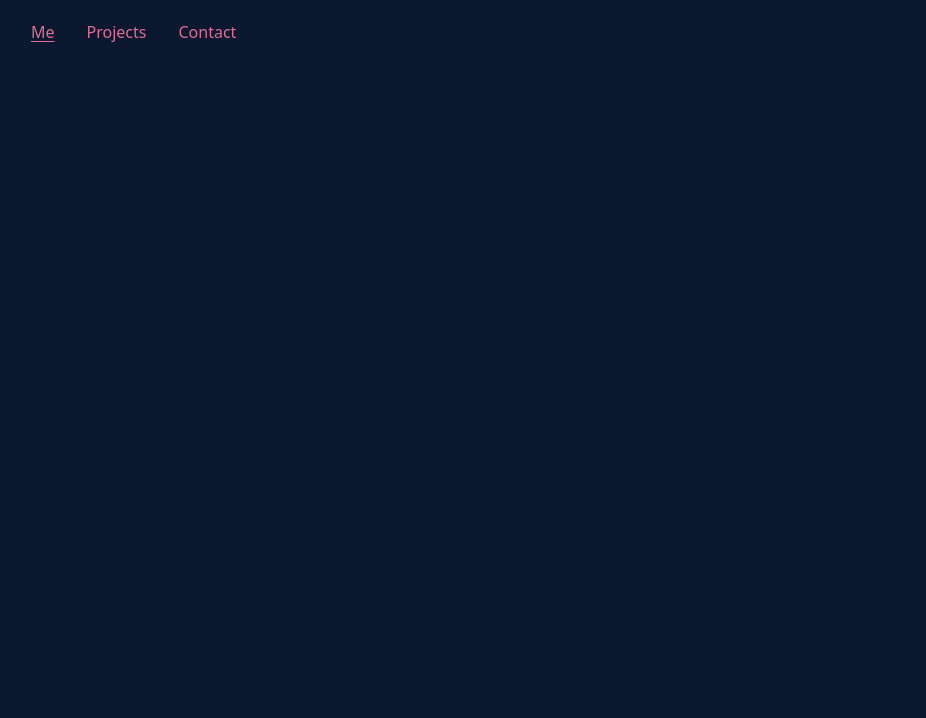
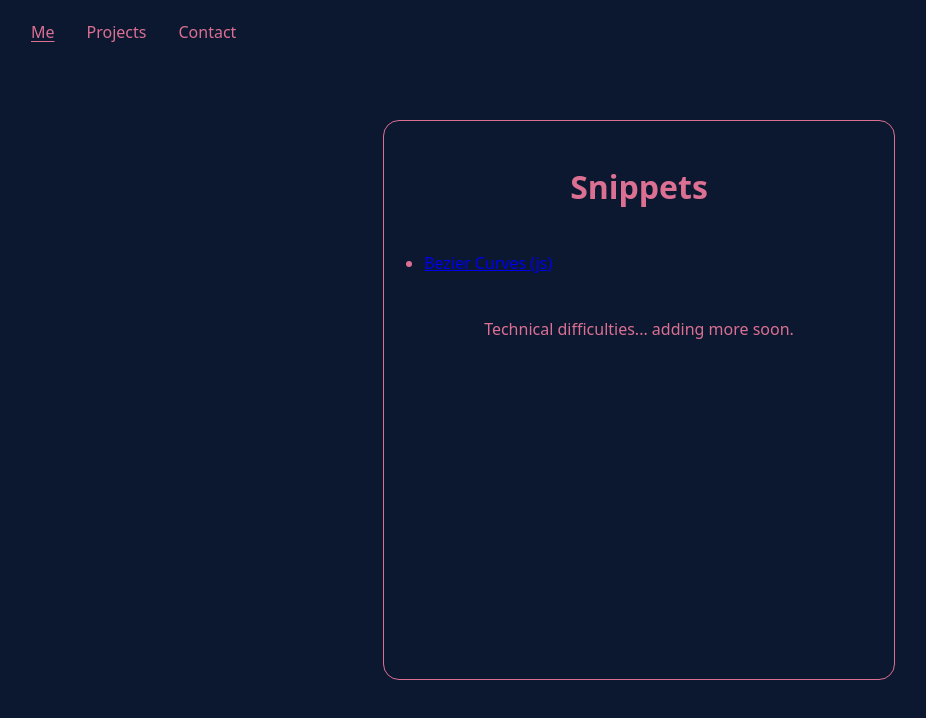
Before and after one commit to Tobejizzle/tobias.github.io, a plain HTML site: page sims/sims.html in a window 1280 px wide. Shown: the whole page, without its empty margins (1-927 px from the left). Drawn offline with Linux system fonts and the light colour scheme.

Commit message:
Update sims.html

```diff
--- a/sims/sims.html
+++ b/sims/sims.html
@@ -14,6 +14,25 @@
             <a onclick="scrollView('contact_page');">Contact</a>
         </div>
 
+        <div class="choice-container">
+
+            <br></br>
+            <center><h1 class="pink">Snippets</h1></center>
+
+            <br></br>
+
+            <ul>
+                <li>
+                    <a href="./examples/bezier/video.html">Bezier Curves (js)</a>
+                </li>
+            </ul>
+
+            <br></br>
+
+            <center><p class="mores">Technical difficulties... adding more soon.</p></center>
+
+        </div>
+
     </body>
 
 </html>
```
